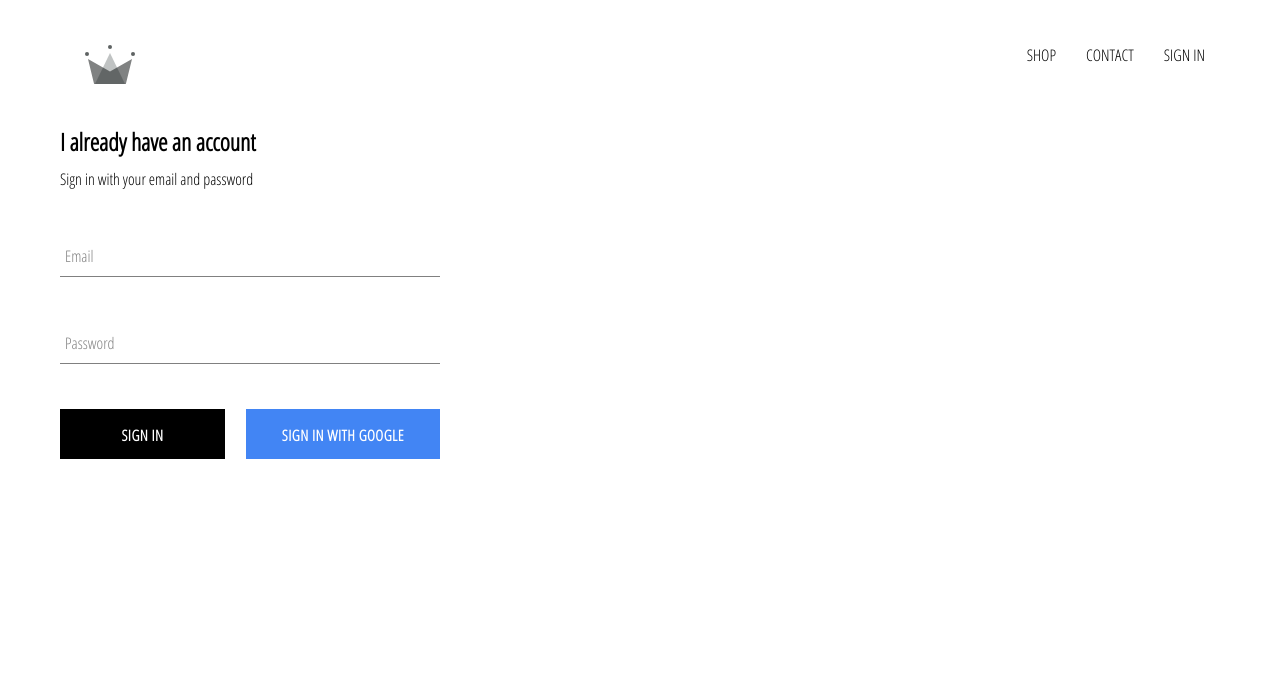
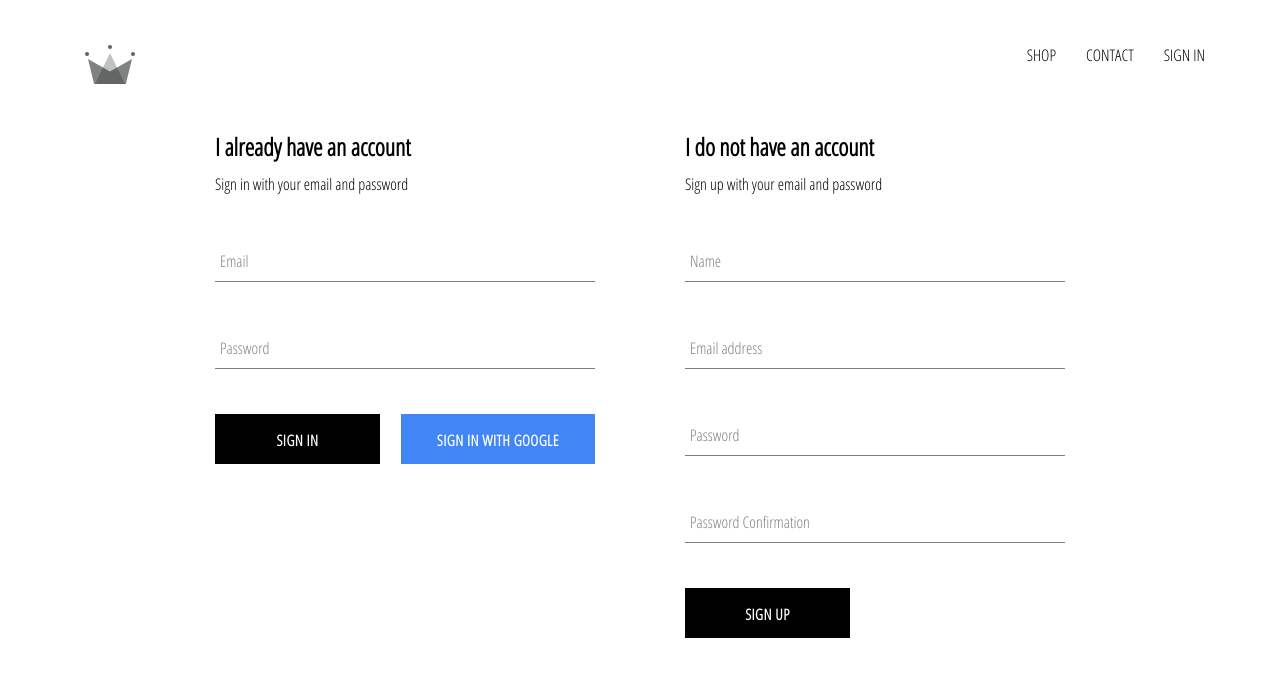
Before and after one commit to max-jellycat/crwn-clothing, a React (Create React App) app: page /signin in a window 1280 px wide. Shown: the top 676 px of the page. Built offline with nearby package versions, Linux system fonts and the light colour scheme; no server answers.

Commit message:
implemented firebase utils, included ability to store authenticated users into database

```diff
--- a/src/App.js
+++ b/src/App.js
@@ -1,7 +1,7 @@
 import React, { Component } from 'react'
 import { Switch, Route } from 'react-router-dom'
 
-import { auth } from './firebase/firebase.utils'
+import { auth, createUserProfileDocument } from './firebase/firebase.utils'
 
 import './App.scss';
 
@@ -21,8 +21,21 @@
 
   unsubscribeFromAuth = null
   componentDidMount() {
-    this.unsubscribeFromAuth = auth.onAuthStateChanged(user => {
-      this.setState({ currentUser: user })
+    this.unsubscribeFromAuth = auth.onAuthStateChanged(async userAuth => {
+      if (userAuth) {
+        const userRef = await createUserProfileDocument(userAuth)
+
+        userRef.onSnapshot(snapshot => {
+          this.setState({
+            currentUser: {
+              id: snapshot.id,
+              ...snapshot.data()
+            }
+          })
+        })
+      }
+
+      this.setState({ currentUser: userAuth })
     })
   }
 
--- a/src/components/header/header.component.jsx
+++ b/src/components/header/header.component.jsx
@@ -21,9 +21,15 @@
           Contact
         </Link>
         {currentUser ? (
-          <div className='option' onClick={() => auth.signOut()}>
-            Sign out
-          </div>
+          <>
+            <div className='option'>
+              <span>Hello</span>
+              <span className="username">{currentUser.displayName}</span>
+            </div>
+            <div className='option' onClick={() => auth.signOut()}>
+              Sign out
+            </div>
+          </>
         ) : (
           <Link className='option' to='/signin'>
             Sign in
--- a/src/components/header/header.styles.scss
+++ b/src/components/header/header.styles.scss
@@ -22,6 +22,11 @@
       padding: 10px 15px;
       text-transform: uppercase;
       cursor: pointer;
+
+      .username {
+        margin-left: 7.5px;
+        font-weight: bold;
+      }
     }
   }
 }
--- /dev/null
+++ b/src/components/sign-up/sign-up.component.jsx
@@ -0,0 +1,95 @@
+import React, { Component } from 'react'
+
+import './sign-up.styles.scss'
+import FormInput from '../form-input/form-input.component'
+import CustomButton from '../custom-button/custom-button.component'
+
+import { auth, createUserProfileDocument } from '../../firebase/firebase.utils'
+
+class SignUp extends Component {
+  constructor(props) {
+    super(props)
+
+    this.state = {
+      displayName: '',
+      email: '',
+      password: '',
+      confirmPassword: ''
+    }
+  }
+
+  handleSubmit = async e => {
+    e.preventDefault()
+    const { displayName, email, password, confirmPassword } = this.state
+    if (password !== confirmPassword) {
+      alert("Passwords don't match")
+      return
+    }
+
+    try {
+      const { user } = await auth.createUserWithEmailAndPassword(email, password)
+      await createUserProfileDocument(user, { displayName })
+
+      this.setState({
+        displayName: '',
+        email: '',
+        password: '',
+        confirmPassword: ''
+      })
+    } catch (err) {
+      console.error(err)
+    }
+  }
+
+  handleChange = e => {
+    const { name, value } = e.target
+    this.setState({ [name]: value })
+  }
+
+  render() {
+    const { displayName, email, password, confirmPassword } = this.state
+    return (
+      <div className='sign-up'>
+        <h2 className='title'>I do not have an account</h2>
+        <span>Sign up with your email and password</span>
+        <form className='sign-up-form' onSubmit={this.handleSubmit}>
+          <FormInput
+            type='text'
+            name='displayName'
+            label='Name'
+            value={displayName}
+            onChange={this.handleChange}
+            required
+          />
+          <FormInput
+            type='email'
+            name='email'
+            label='Email address'
+            value={email}
+            onChange={this.handleChange}
+            required
+          />
+          <FormInput
+            type='password'
+            name='password'
+            label='Password'
+            value={password}
+            onChange={this.handleChange}
+            required
+          />
+          <FormInput
+            type='password'
+            name='confirmPassword'
+            label='Password Confirmation'
+            value={confirmPassword}
+            onChange={this.handleChange}
+            required
+          />
+          <CustomButton type='submit'>Sign up</CustomButton>
+        </form>
+      </div>
+    )
+  }
+}
+
+export default SignUp
--- /dev/null
+++ b/src/components/sign-up/sign-up.styles.scss
@@ -0,0 +1,9 @@
+.sign-up {
+  display: flex;
+  flex-direction: column;
+  width: 380px;
+
+  .title {
+    margin: 10px 0;
+  }
+}
--- a/src/firebase/firebase.utils.js
+++ b/src/firebase/firebase.utils.js
@@ -13,6 +13,31 @@
   measurementId: 'G-NFB6Y87CZK'
 }
 
+export const createUserProfileDocument = async (userAuth, additionalData) => {
+  if (!userAuth) return
+
+  const userRef = firestore.doc(`users/${userAuth.uid}`)
+  const snapshot = await userRef.get()
+
+  if (!snapshot.exists) {
+    const { displayName, email } = userAuth
+    const createdAt = new Date()
+
+    try {
+      await userRef.set({
+        displayName,
+        email,
+        createdAt,
+        ...additionalData
+      })
+    } catch (err) {
+      console.error('Error creating user', err.message)
+    }
+  }
+
+  return userRef
+}
+
 firebase.initializeApp(config)
 
 export const auth = firebase.auth()
--- a/src/pages/sign-in-up/sign-in-up.component.jsx
+++ b/src/pages/sign-in-up/sign-in-up.component.jsx
@@ -3,11 +3,13 @@
 import './sign-in-up.styles.scss'
 
 import SignIn from '../../components/sign-in/sign-in.component'
+import SignUp from '../../components/sign-up/sign-up.component'
 
 const SignInUpPage = () => {
   return (
-    <div>
+    <div className='sign-in-up'>
       <SignIn />
+      <SignUp />
     </div>
   )
 }
--- a/src/pages/sign-in-up/sign-in-up.styles.scss
+++ b/src/pages/sign-in-up/sign-in-up.styles.scss
@@ -0,0 +1,6 @@
+.sign-in-up {
+  width: 850px;
+  display: flex;
+  justify-content: space-between;
+  margin: 30px auto;
+}
```
